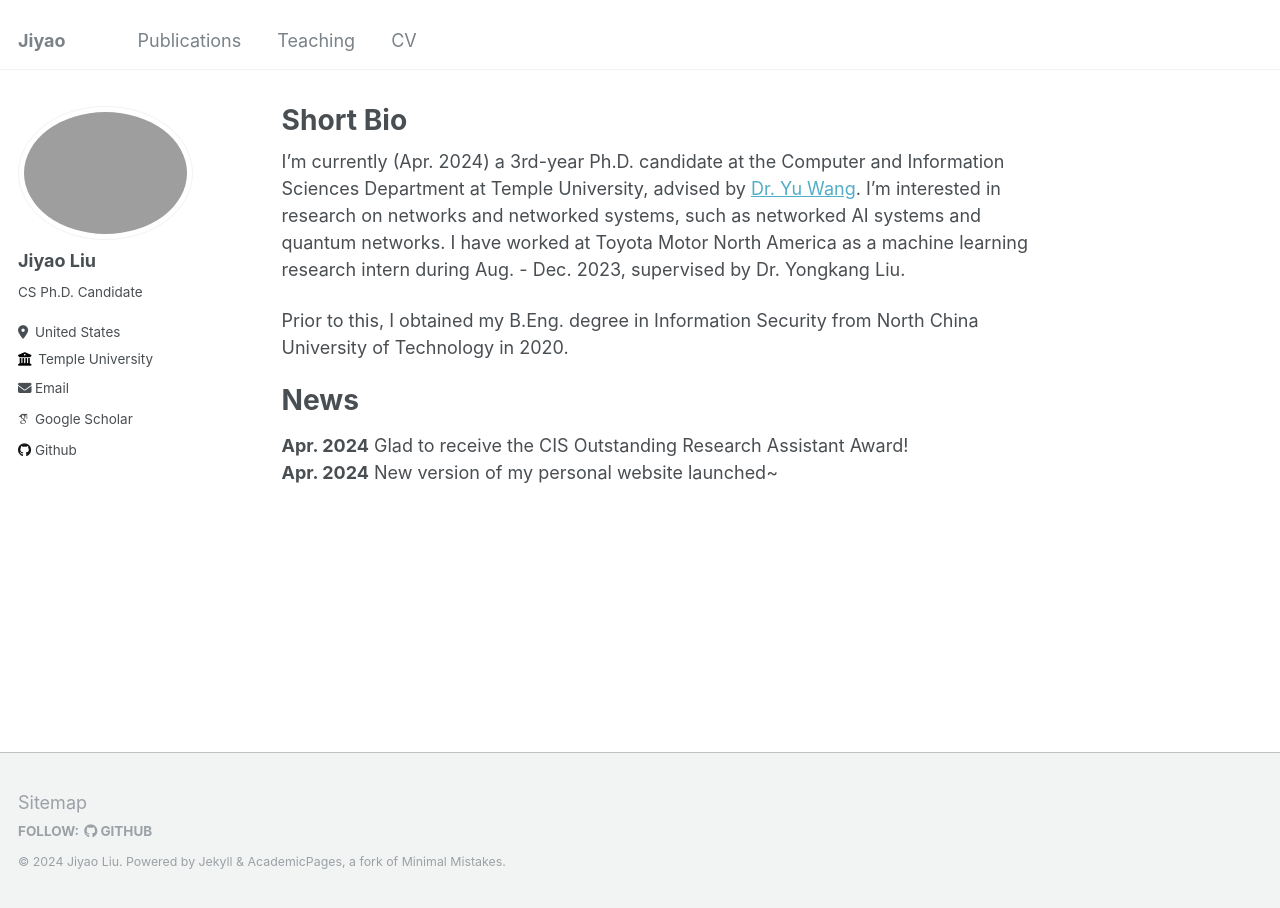
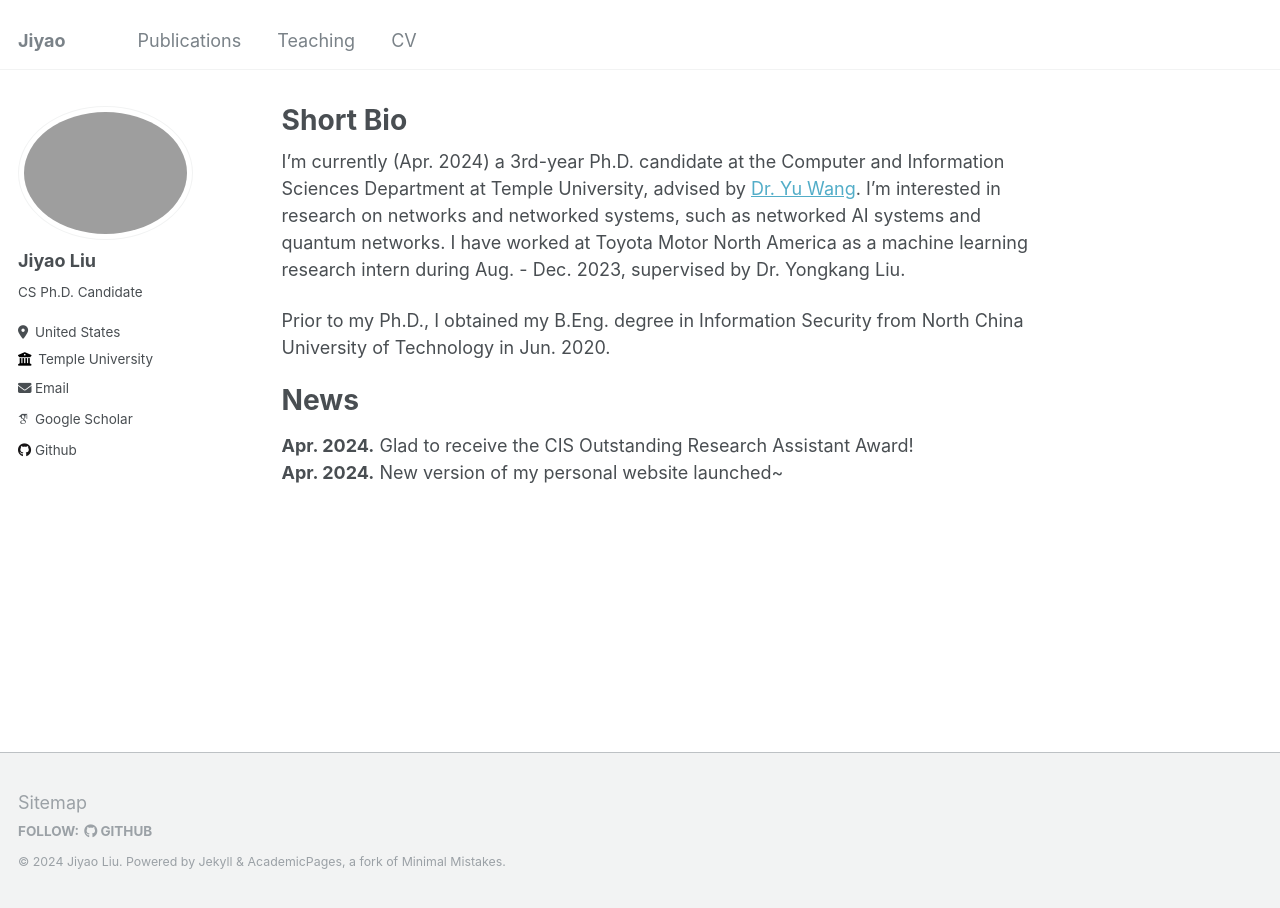
Before and after one commit to Jiyao17/jiyao17.github.io, a Jekyll site: the page built from _pages/about.md, in a window 1280 px wide. Built offline with Jekyll 4.4.1, drawn with Linux system fonts in a browser that asks for light colours; some web fonts are replaced.

Commit message:
Update about.md

```diff
--- a/_pages/about.md
+++ b/_pages/about.md
@@ -9,9 +9,9 @@ redirect_from:
 
 I'm currently (Apr. 2024) a 3rd-year Ph.D. candidate at the Computer and Information Sciences Department at Temple University, advised by [Dr. Yu Wang](https://cis.temple.edu/~yu/){:target="_blank"}. I'm interested in research on networks and networked systems, such as networked AI systems and quantum networks. I have worked at Toyota Motor North America as a machine learning research intern during Aug. - Dec. 2023, supervised by Dr. Yongkang Liu.
 
-Prior to this, I obtained my B.Eng. degree in Information Security from North China University of Technology in 2020.
+Prior to my Ph.D., I obtained my B.Eng. degree in Information Security from North China University of Technology in Jun. 2020.
 
 
 # News
-**Apr. 2024** Glad to receive the CIS Outstanding Research Assistant Award!
-**Apr. 2024** New version of my personal website launched~
+**Apr. 2024.** Glad to receive the CIS Outstanding Research Assistant Award!
+**Apr. 2024.** New version of my personal website launched~
```
